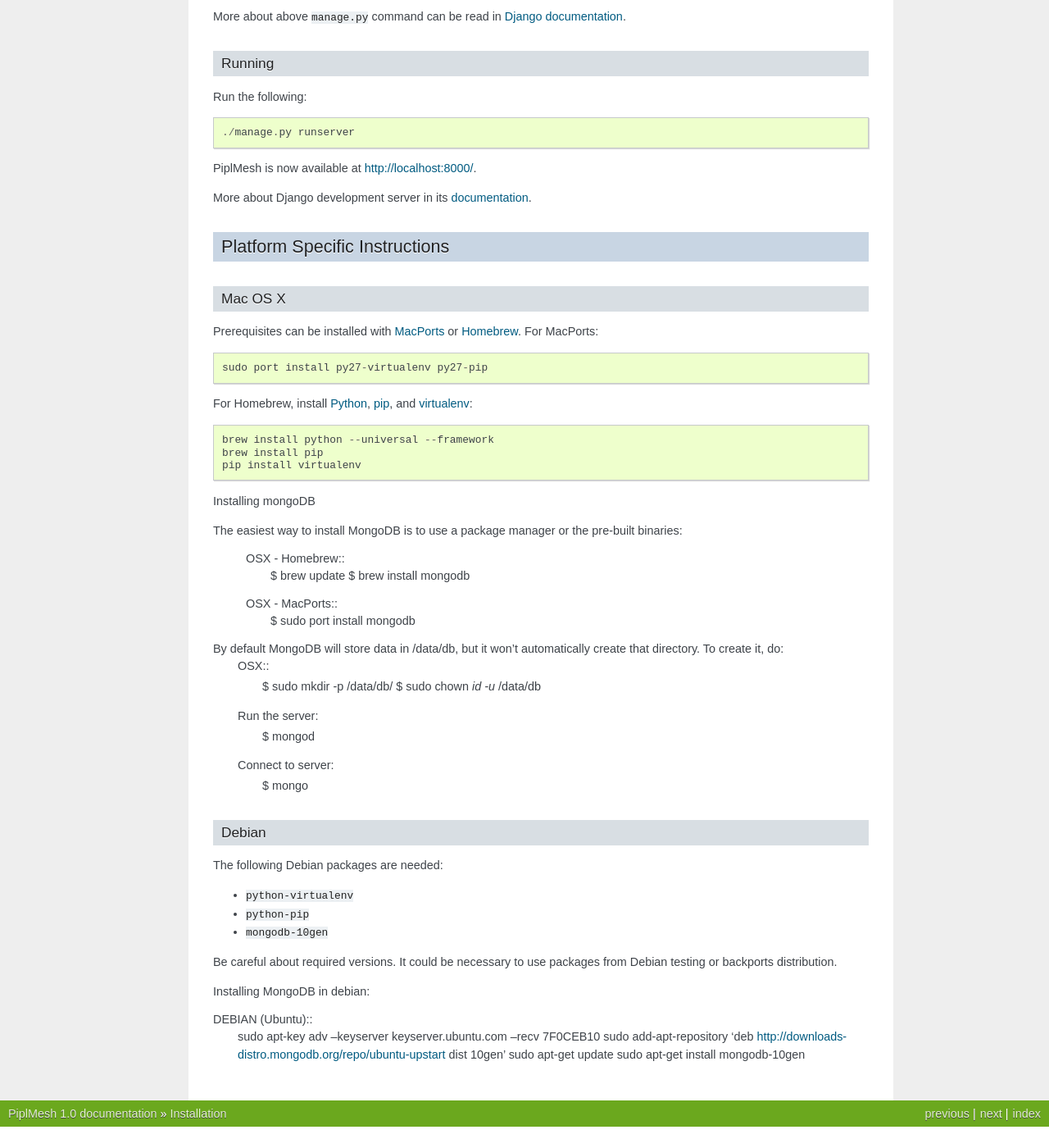
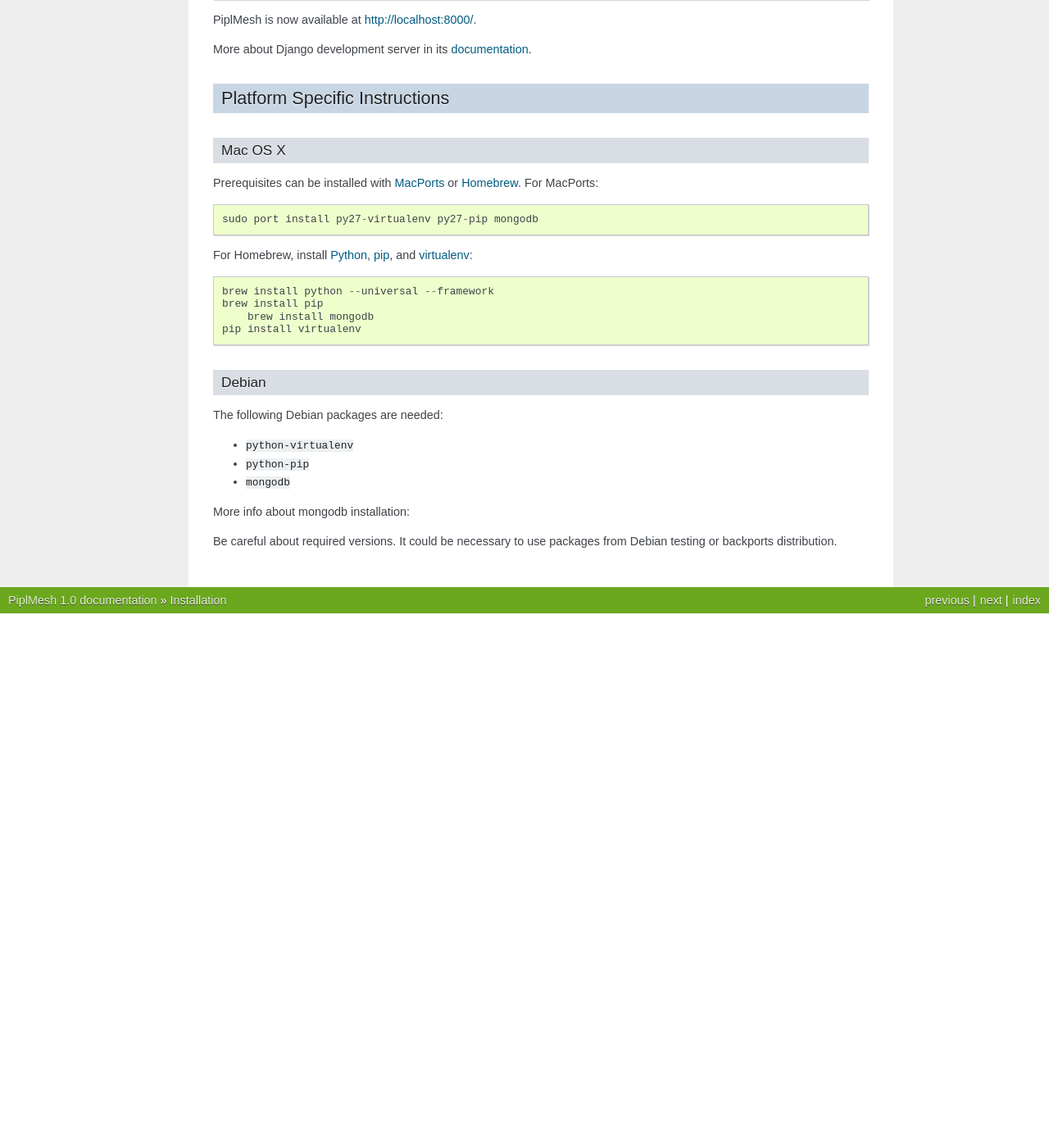
Before and after one commit to wlanslovenija/PiplMesh, a Sphinx documentation site: the page built from docs/installation.rst, in a window 1280 px wide and 1400 px high, scrolled down 1212 px. Shown: the whole window at 82% size. Built offline with Sphinx 7.4.7, drawn with Linux system fonts in a browser that asks for light colours; after the commit the page ends 1986 px from its top, so only the background shows below that; some of the changed text lies outside the part shown.

Commit message:
Change of install instructions.

```diff
--- a/docs/installation.rst
+++ b/docs/installation.rst
@@ -4,17 +4,6 @@
 The procedure of installing and running your own instance of PiplMesh follows.
 
 *Note: we are assuming that you are running an UNIX-like operating system.*
-
-Warning Regarding Database Backend
-----------------------------------
-
-PiplMesh assumes working support for transactional savepoints in the database
-backend. **This is only supported in PostgreSQL version 8.0 or higher** and
-therefore this is the only database that is supported by PiplMesh.
-
-**The system will still work with MySQL and SQLite but some features regarding
-error handling and validation may cause unexpected results and even data
-corruption!** Do not use them for production deployment. You have been warned.
 
 Prerequisites
 -------------
@@ -24,6 +13,7 @@
 
 * Python virtualenv_ package
 * Python pip_ package (1.0+)
+
 .. _Python: http://python.org/
 .. _Django-supported: https://docs.djangoproject.com/en/1.3/ref/databases/
 .. _virtualenv: http://pypi.python.org/pypi/virtualenv
@@ -94,37 +84,18 @@
 
 Prerequisites can be installed with MacPorts_ or Homebrew_. For MacPorts::
 
-    sudo port install py27-virtualenv py27-pip
+    sudo port install py27-virtualenv py27-pip mongodb
 
 For Homebrew, install Python_, pip_, and virtualenv_::
 
     brew install python --universal --framework
     brew install pip
+	brew install mongodb
     pip install virtualenv
 
 .. _MacPorts: http://www.macports.org/
 .. _Homebrew: http://mxcl.github.com/homebrew/
-
-Installing mongoDB
-
-The easiest way to install MongoDB is to use a package manager or the pre-built binaries:
-
-	OSX - Homebrew::
-		$ brew update
-		$ brew install mongodb
-	OSX - MacPorts::
-		$ sudo port install mongodb
-
-By default MongoDB will store data in /data/db, but it won't automatically create that directory. To create it, do:
-	OSX::
-		$ sudo mkdir -p /data/db/
-		$ sudo chown `id -u` /data/db
-
-	Run the server:
-		$ mongod
-
-	Connect to server:
-		$ mongo
+.. _MongoDB: http://www.mongodb.org/display/DOCS/Quickstart+OS+X/
 
 
 Debian
@@ -134,13 +105,10 @@
 
 * ``python-virtualenv``
 * ``python-pip``
-* ``mongodb-10gen``
+* ``mongodb``
+
+More info about mongodb installation:
+
+.. _MongoDB: http://www.mongodb.org/display/DOCS/Quickstart+Unix
+
 Be careful about required versions. It could be necessary to use packages from Debian testing or backports distribution.
-
-Installing MongoDB in debian:
-
-DEBIAN (Ubuntu)::
-	sudo apt-key adv --keyserver keyserver.ubuntu.com --recv 7F0CEB10
-	sudo add-apt-repository 'deb http://downloads-distro.mongodb.org/repo/ubuntu-upstart dist 10gen'
-	sudo apt-get update
-	sudo apt-get install mongodb-10gen
```
